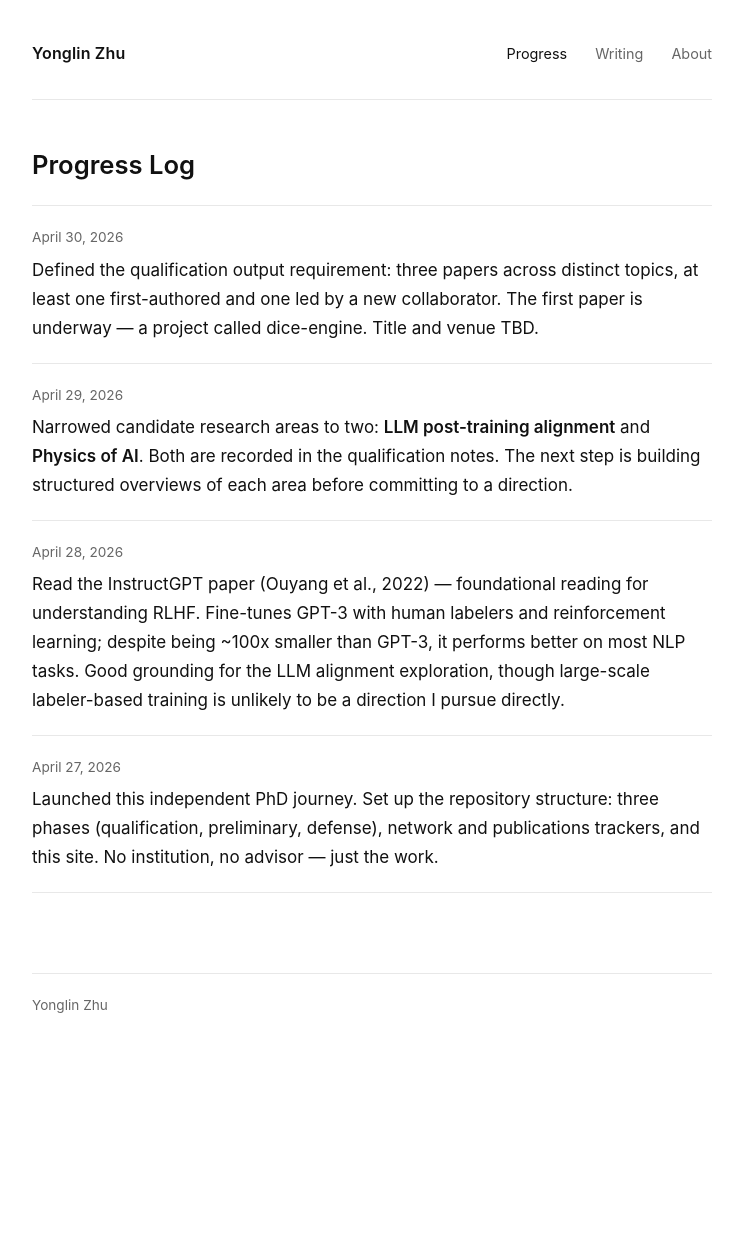
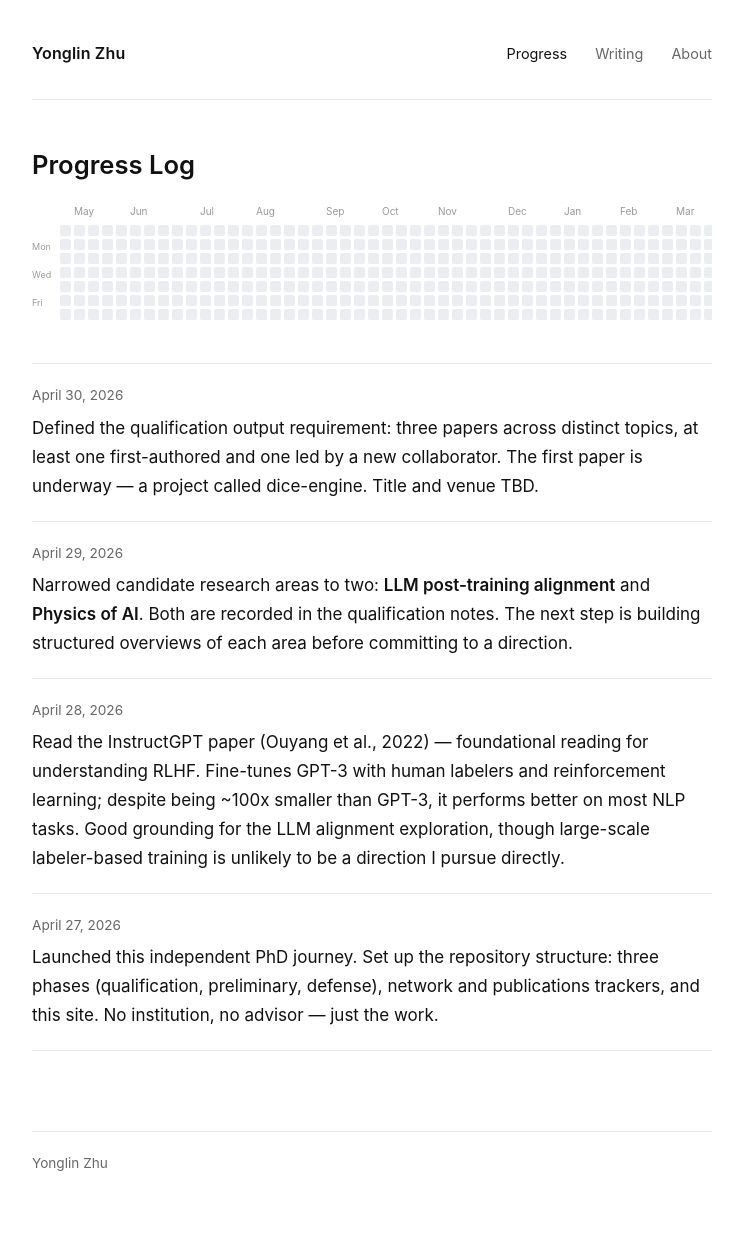
Before and after one commit to zhuygln/PhDunaffiliated, a Jekyll site: the page built from docs/progress.md, in a window 1280 px wide. Shown: the whole page, without its empty margins (268-1011 px from the left). Built offline with Jekyll 4.4.1, drawn with Linux system fonts in a browser that asks for light colours; before the commit the page ends 1097 px from its top, so only the background shows below that; some of the changed lines change nothing that is shown.

Commit message:
Add GitHub-style contribution heatmap to Progress page

```diff
--- a/docs/assets/css/main.css
+++ b/docs/assets/css/main.css
@@ -188,6 +188,12 @@
   margin-top: 2.5rem;
 }
 
+/* Heatmap */
+.heatmap-container {
+  overflow-x: auto;
+  margin: 1.5rem 0 2.5rem;
+}
+
 /* Empty state */
 .empty-state {
   color: var(--muted);
--- /dev/null
+++ b/docs/assets/js/heatmap.js
@@ -0,0 +1,109 @@
+(function () {
+  var container = document.getElementById('contribution-heatmap');
+  if (!container) return;
+
+  var dates = window._progressDates || [];
+  var dateSet = {};
+  dates.forEach(function (d) { dateSet[d] = true; });
+
+  var CELL = 11, GAP = 3, WEEKS = 52;
+  var today = new Date();
+  today.setHours(0, 0, 0, 0);
+
+  // Start from Sunday of the week that was ~52 weeks ago
+  var start = new Date(today);
+  start.setDate(start.getDate() - WEEKS * 7);
+  start.setDate(start.getDate() - start.getDay());
+
+  var months = ['Jan','Feb','Mar','Apr','May','Jun','Jul','Aug','Sep','Oct','Nov','Dec'];
+
+  // Build week columns
+  var allWeeks = [];
+  var cur = new Date(start);
+  while (cur <= today) {
+    var week = [];
+    for (var d = 0; d < 7; d++) {
+      var ds = formatDate(cur);
+      week.push({ date: ds, count: dateSet[ds] ? 1 : 0, future: cur > today });
+      cur.setDate(cur.getDate() + 1);
+    }
+    allWeeks.push(week);
+  }
+
+  // Month label positions: show label on first week that starts a new month
+  var monthLabels = [];
+  allWeeks.forEach(function (week, wi) {
+    var d = new Date(week[0].date);
+    if (d.getDate() <= 7) {
+      monthLabels.push({ wi: wi, label: months[d.getMonth()] });
+    }
+  });
+
+  // SVG dimensions
+  var DAY_LABEL_W = 28;
+  var svgW = DAY_LABEL_W + allWeeks.length * (CELL + GAP);
+  var svgH = 20 + 7 * (CELL + GAP);
+
+  var svgNS = 'http://www.w3.org/2000/svg';
+  var svg = document.createElementNS(svgNS, 'svg');
+  svg.setAttribute('width', svgW);
+  svg.setAttribute('height', svgH);
+  svg.style.display = 'block';
+
+  // Month labels
+  monthLabels.forEach(function (ml) {
+    var t = document.createElementNS(svgNS, 'text');
+    t.setAttribute('x', DAY_LABEL_W + ml.wi * (CELL + GAP));
+    t.setAttribute('y', 10);
+    t.setAttribute('fill', '#999');
+    t.setAttribute('font-size', '10');
+    t.setAttribute('font-family', 'inherit');
+    t.textContent = ml.label;
+    svg.appendChild(t);
+  });
+
+  // Day-of-week labels (Mon / Wed / Fri)
+  [['Mon', 1], ['Wed', 3], ['Fri', 5]].forEach(function (pair) {
+    var t = document.createElementNS(svgNS, 'text');
+    t.setAttribute('x', 0);
+    t.setAttribute('y', 20 + pair[1] * (CELL + GAP) + CELL);
+    t.setAttribute('fill', '#999');
+    t.setAttribute('font-size', '9');
+    t.setAttribute('font-family', 'inherit');
+    t.textContent = pair[0];
+    svg.appendChild(t);
+  });
+
+  // Cells
+  var COLOR_EMPTY = '#ebedf0';
+  var COLOR_ACTIVE = '#2a5a8c';
+
+  allWeeks.forEach(function (week, wi) {
+    week.forEach(function (day, di) {
+      if (day.future) return;
+      var rect = document.createElementNS(svgNS, 'rect');
+      rect.setAttribute('x', DAY_LABEL_W + wi * (CELL + GAP));
+      rect.setAttribute('y', 20 + di * (CELL + GAP));
+      rect.setAttribute('width', CELL);
+      rect.setAttribute('height', CELL);
+      rect.setAttribute('rx', 2);
+      rect.setAttribute('fill', day.count > 0 ? COLOR_ACTIVE : COLOR_EMPTY);
+
+      var title = document.createElementNS(svgNS, 'title');
+      title.textContent = day.count > 0
+        ? day.date + ' — 1 entry'
+        : day.date;
+      rect.appendChild(title);
+
+      svg.appendChild(rect);
+    });
+  });
+
+  container.appendChild(svg);
+
+  function formatDate(d) {
+    var mm = String(d.getMonth() + 1).padStart(2, '0');
+    var dd = String(d.getDate()).padStart(2, '0');
+    return d.getFullYear() + '-' + mm + '-' + dd;
+  }
+})();
--- a/docs/progress.md
+++ b/docs/progress.md
@@ -4,6 +4,8 @@
 ---
 
 # Progress Log
+
+<div id="contribution-heatmap" class="heatmap-container"></div>
 
 {% assign entries = site.progress | sort: "date" | reverse %}
 {% if entries.size > 0 %}
@@ -18,3 +20,8 @@
 {% else %}
 <p class="empty-state">Nothing here yet.</p>
 {% endif %}
+
+<script>
+window._progressDates = [{% for entry in site.progress %}"{{ entry.date | date: '%Y-%m-%d' }}"{% unless forloop.last %},{% endunless %}{% endfor %}];
+</script>
+<script src="/assets/js/heatmap.js"></script>
```
